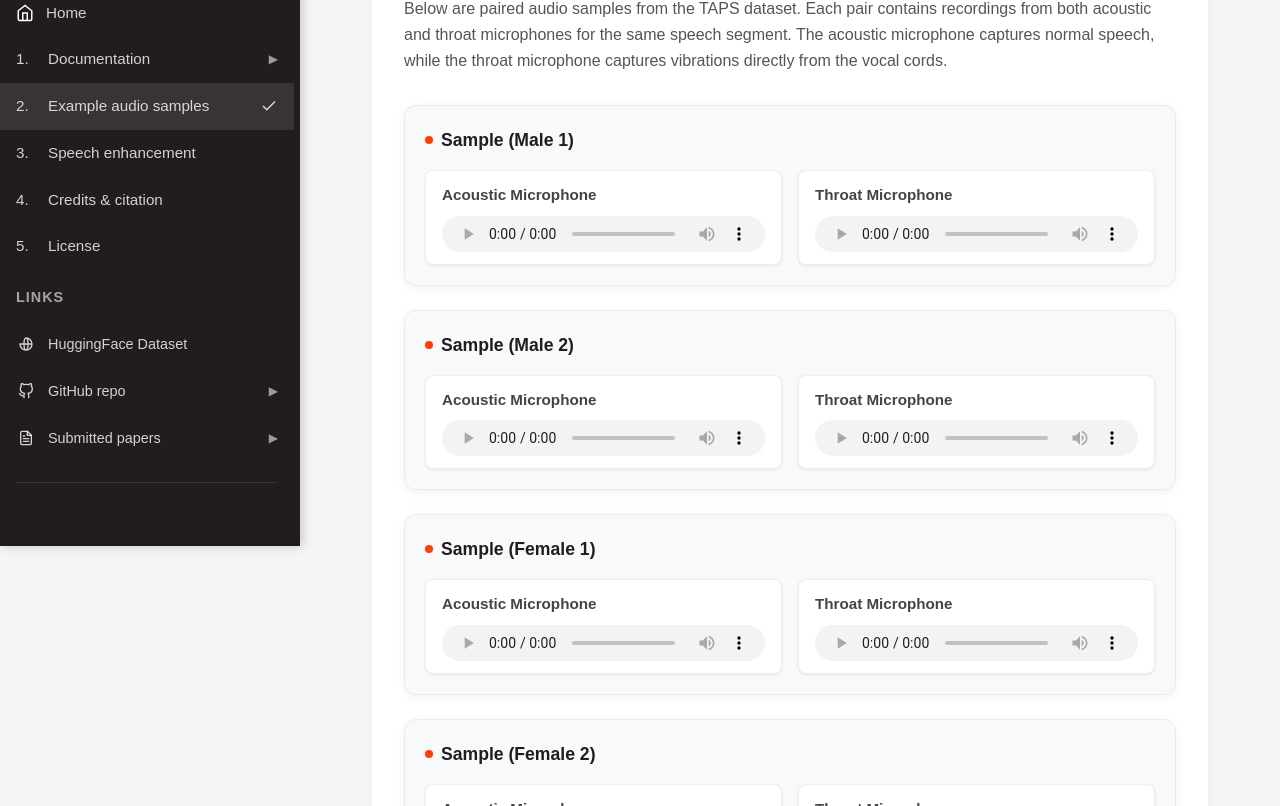
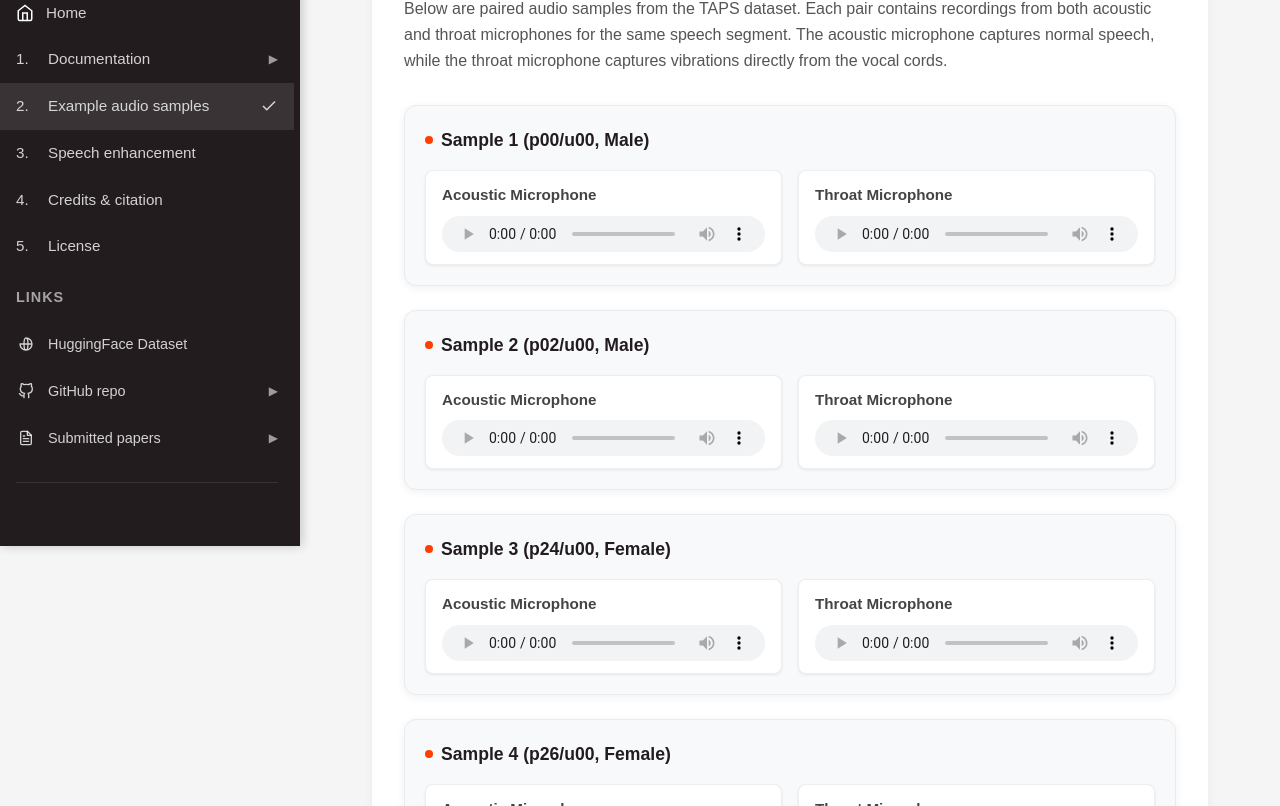
Before and after one commit to yskim3271/taps-webpage, a SvelteKit app: page /example in a window 1280 px wide. Shown: the part 254-1060 px from the top of the page. Built offline with nearby package versions, Linux system fonts and the light colour scheme.

Commit message:
mod path

```diff
--- a/src/routes/example/+page.svelte
+++ b/src/routes/example/+page.svelte
@@ -6,25 +6,25 @@
   const audioSamples = [
     {
       id: 1,
-      title: "Sample (Male 1)",
+      title: "Sample 1 (p00/u00, Male)",
       acousticFile: `${base}/audio/example/p00_u00_am.wav`,
       throatFile: `${base}/audio/example/p00_u00_tm.wav`,
     },
     {
       id: 2,
-      title: "Sample (Male 2)",
+      title: "Sample 2 (p02/u00, Male)",
       acousticFile: `${base}/audio/example/p02_u00_am.wav`,
       throatFile: `${base}/audio/example/p02_u00_tm.wav`,
     },
     {
       id: 3,
-      title: "Sample (Female 1)",
+      title: "Sample 3 (p24/u00, Female)",
       acousticFile: `${base}/audio/example/p24_u00_am.wav`,
       throatFile: `${base}/audio/example/p24_u00_tm.wav`,
     },
     {
       id: 4,
-      title: "Sample (Female 2)",
+      title: "Sample 4 (p26/u00, Female)",
       acousticFile: `${base}/audio/example/p26_u00_am.wav`,
       throatFile: `${base}/audio/example/p26_u00_tm.wav`,
     }
--- a/src/routes/speech-enhancement/+page.svelte
+++ b/src/routes/speech-enhancement/+page.svelte
@@ -1,5 +1,5 @@
 <script>
-
+  import { base } from '$app/paths';
   let pageTitle = 'Speech Enhancement';
 
   // 오디오 샘플 데이터
@@ -22,7 +22,7 @@
   // 오디오 파일 URL 생성 함수
   function getAudioUrl(sampleId, modelData) {
     const { path, suffix } = modelData;
-    return `/audio/tmse/${path}/${sampleId}_${suffix}.wav`;
+    return `${base}/audio/tmse/${path}/${sampleId}_${suffix}.wav`;
   }
 
 </script>
```
